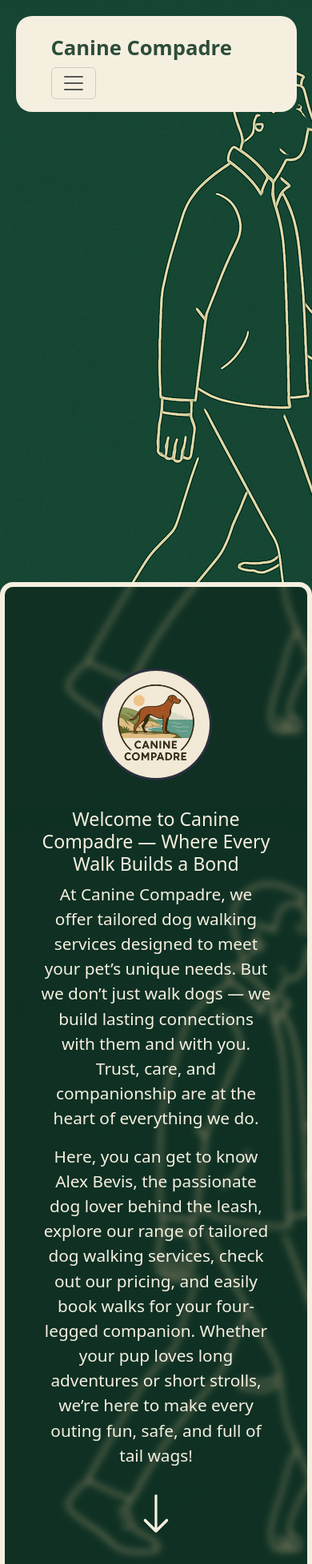
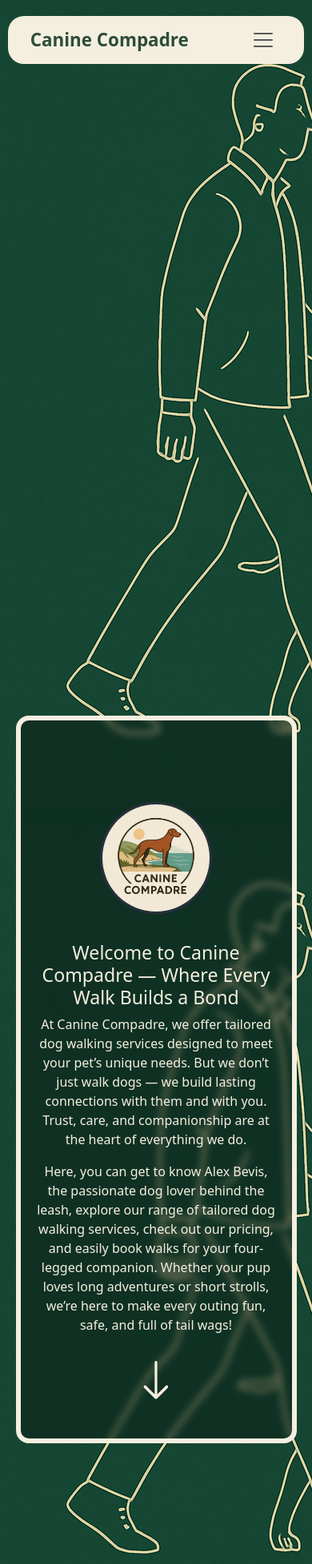
Before and after one commit to Willr-hawkins/canine-compadre, a Django app: page / in a window 390 px wide. Shown: the top 1956 px of the page at 80% size. Run offline with Django 5.2, Linux system fonts and the light colour scheme.

Commit message:
Added more Mobile sized screen styling in CSS

```diff
--- a/static/css/base.css
+++ b/static/css/base.css
@@ -4,6 +4,10 @@
 
 body {
     background-image: url(../images/canine-compadre-background.png);
+}
+
+p {
+    font-size: 1.3rem;
 }
 
 .scroll-container {
@@ -21,8 +25,6 @@
     scroll-snap-align: center;
     scroll-snap-stop: always;
 }
-
-
 
 /* NavBar */
 .navbar {
@@ -56,6 +58,28 @@
     font-weight: 500;
 }
 
+.navbar-toggler {
+    border: none;
+    outline: none;
+    box-shadow: none;
+    padding: 0.25rem 0.5rem;
+    background-color: transparent;
+    margin-left: auto; /* push to far right */
+}
+
+.navbar-toggler:focus,
+.navbar-toggler:active {
+    outline: none;
+    box-shadow: none;
+    background-color: transparent;
+}
+
+.navbar-toggler-icon {
+    width: 1.5em;
+    height: 1.5em;
+    background-size: contain;
+}
+
 /* Home section */
 .home-container {
     background: rgba(0, 0, 0, 0.3);
@@ -76,7 +100,6 @@
 .welcome-text {
     color: #F5EFE0;
     font-weight: 400;
-    font-size: 1.3rem;
     margin-top: 35px;
 }
 
@@ -106,15 +129,15 @@
 }
 
 .about-img-float {
-    float: right;                    /* Float the image to the right */
-    width: 450px;                   /* Set a fixed width */
-    height: auto;                   /* Maintain aspect ratio */
-    margin: 0 0 1rem 1.5rem;        /* margin: top 0, right 0, bottom 1rem, left 1.5rem */
+    float: right;
+    max-width: 450px;
+    width: auto;
+    height: auto;
+    margin: 0 0 1rem 1.5rem;
     border: 4px solid #F5EFE0;
     border-radius: 1rem;
     object-fit: cover;
     object-position: center;
-    display: block;
 }
 
 /* Clear floats after the container */
@@ -126,7 +149,6 @@
 
 .about-me-text {
     color: #F5EFE0;
-    font-size: 1.3rem;
     font-weight: 400;
 }
 
@@ -138,10 +160,6 @@
     border-radius: 1rem;
     padding: 2rem;
     color: #F5EFE0;
-}
-
-.services-container p {
-    font-size: 1.3rem;
 }
 
 .services-card {
@@ -186,6 +204,9 @@
 
 /* For mobile view */
 @media screen and (max-width: 768px) {
+    p {
+        font-size: 1rem;
+    }
 
   .snap-section {
     padding-top: 160px !important;
@@ -197,11 +218,32 @@
   .navbar {
     flex-direction: column;
     text-align: center;
+    width: 95%;
+    padding: 0.5rem 1rem;
   }
+
+  .navbar-brand {
+    font-size: 1.4rem;
+  }
+
+  .nav-item {
+    font-size: 0.9rem;
+    font-weight: 600;
+    margin-top: 10px;
+   }
 
   .header-logo {
     max-width: 140px;
     max-height: 140px;
+  }
+
+  .home-container,
+  .about-container,
+  .services-container,
+  .pricing-container {
+    width: 90%;
+    padding-left: 5px;
+    padding-right: 5px;
   }
 
   .group-service-card {
@@ -211,4 +253,14 @@
   .individual-service-card {
     margin-top: 10px;
   }
+
+  .services-card {
+    width: 15rem;
+    height: auto;
+  }
+
+  .about-img-float {
+    float: none;
+    max-width: 90%;
+  }
 }
--- a/templates/base.html
+++ b/templates/base.html
@@ -45,7 +45,7 @@
                     <button class="navbar-toggler" type="button" data-bs-toggle="collapse" data-bs-target="#mainNavbar" aria-controls="mainNavbar" aria-expanded="false" aria-label="Toggle navigation">
                         <span class="navbar-toggler-icon"></span>
                     </button>
-
+                    <hr>
                     <!-- Collapsible Navigation Links -->
                     <div class="collapse navbar-collapse justify-content-end" id="mainNavbar">
                         <ul class="navbar-nav d-flex flex-row flex-lg-row justify-content-center gap-3">
@@ -53,7 +53,7 @@
                                 <a class="nav-link active" aria-current="page" href="#home">Home</a>
                             </li>
                             <li class="nav-item">
-                                <a class="nav-link" href="#about">About Me</a>
+                                <a class="nav-link" href="#about">About</a>
                             </li>
                             <li class="nav-item">
                                 <a class="nav-link" href="#services">Services</a>
```
Also changed, not shown: home/templates/home/home.html (+64 -15 lines).
